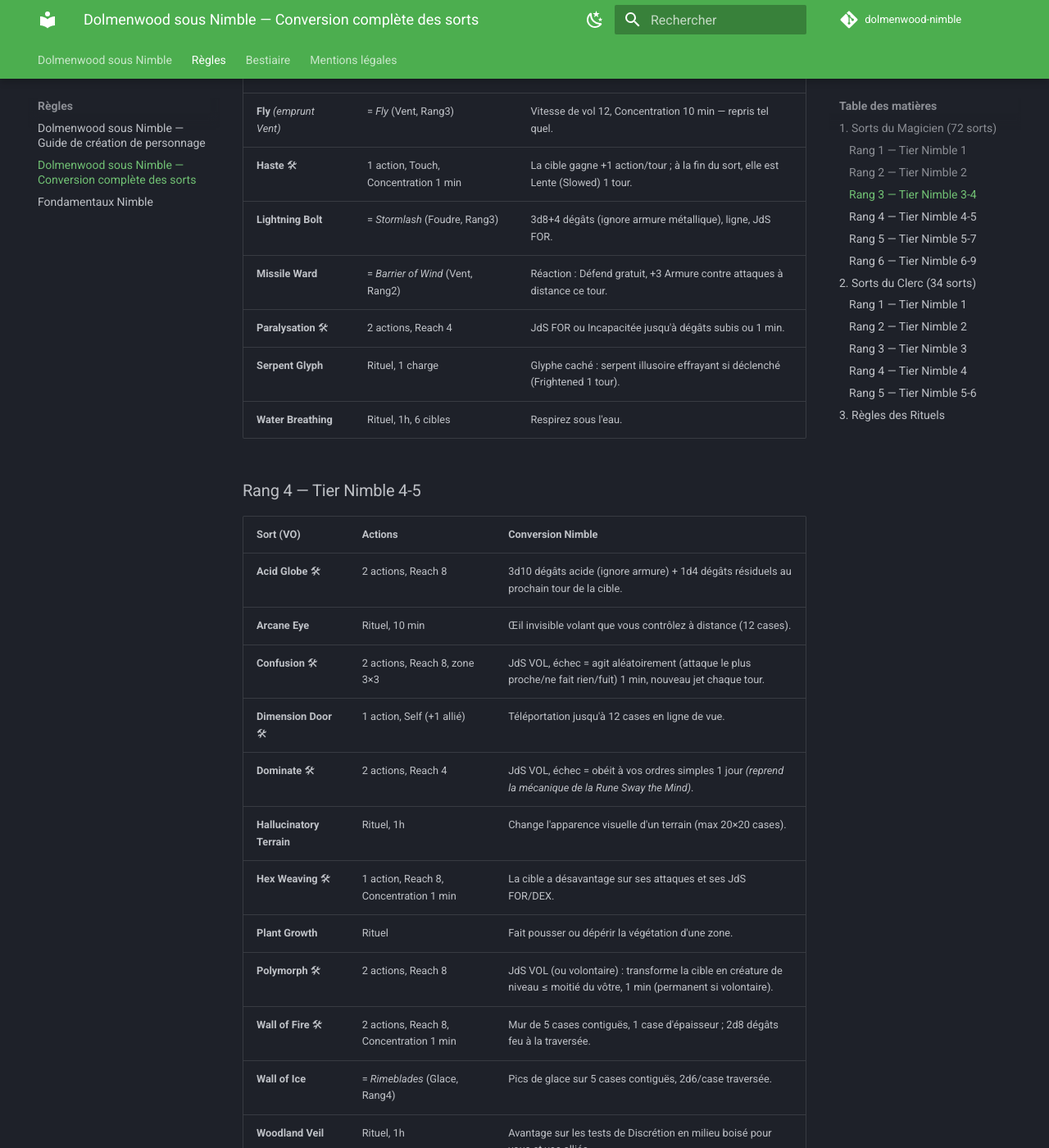
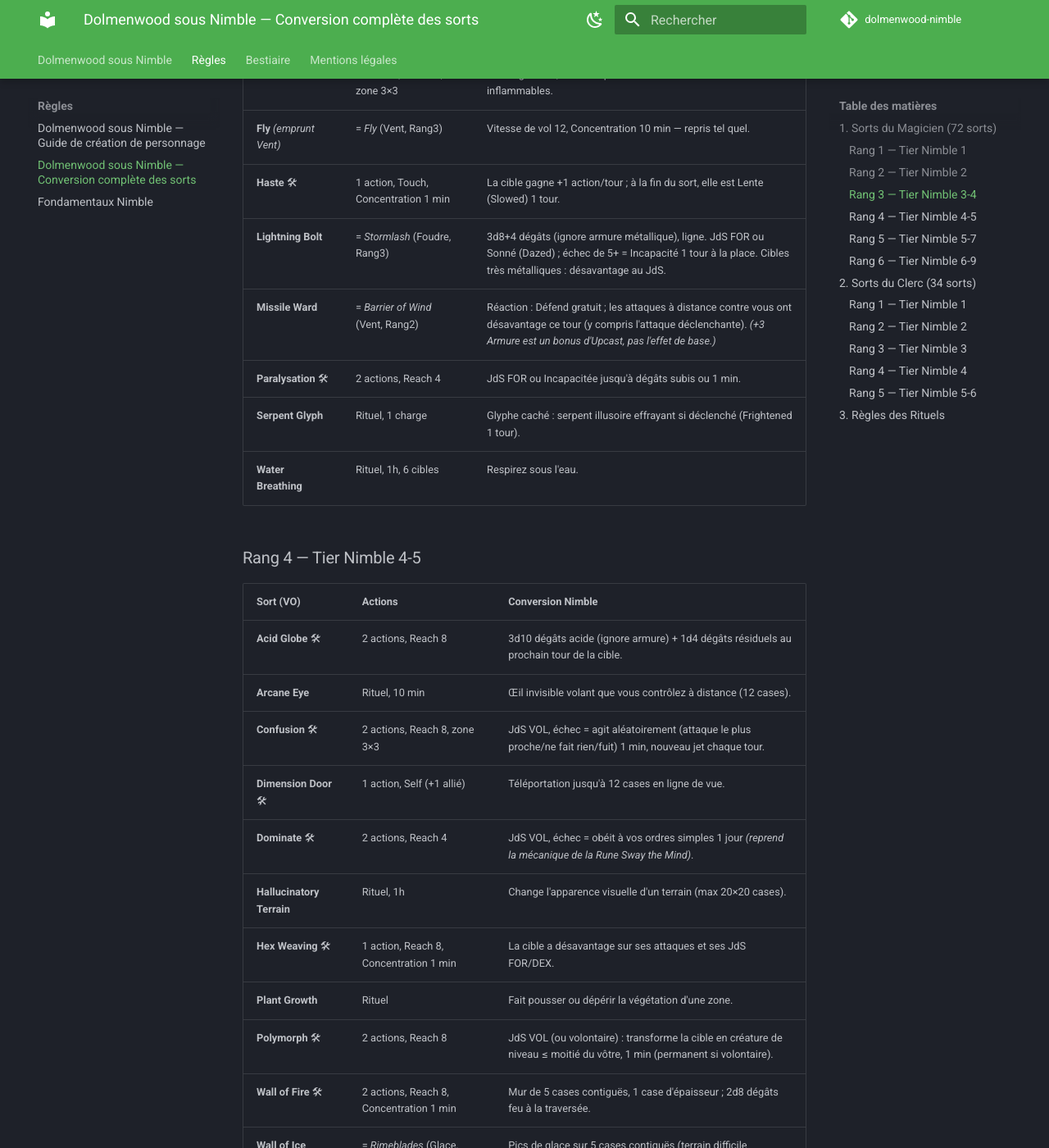
Before and after one commit to fredben78/OSE-nimble, an MkDocs documentation site: the page built from docs/regles/sorts.md, in a window 1280 px wide and 1400 px high, scrolled down 2650 px. Shown: the whole window at 82% size. Built offline with MkDocs 1.6.1 and Material for MkDocs 9.7.7, drawn with Linux system fonts in a browser that asks for light colours; comment, search, counter and statistics services are not loaded; some of the changed text lies outside the part shown.

Commit message:
Corrige 3 sorts "reflavorés" après vérification exhaustive vs CoreRules/GMG
Audit complet du round de vérification précédent : bestiaire (158 fiches,
vérification arithmétique automatisée PV/Armure/Niveau contre la table
Monster Builder — 171/171 blocs cohérents, 0 erreur), création de
personnage (11 affirmations chiffrées classe/Mana — 11/11 exactes),
sorts (13 sorts "= reprise directe d'un sort Nimble" — 3 erreurs réelles
trouvées et corrigées) :

- Firelight/Kindle : le sort n'a pas d'effet d'illumination (illusion
  visuelle OU inflammation d'un objet, rien d'autre)
- Missile Ward/Barrier of Wind : l'effet de base est "désavantage aux
  attaques à distance", pas "+3 Armure" (qui est le bonus d'Upcast)
- Word of Doom/Unspeakable Word : mécanique du JdS corrigée — sur une
  réussite, lanceur ET cible subissent la moitié des dégâts (pas
  seulement la cible en cas d'échec) ; Bloodied/Frightened sont des
  conditions préexistantes qui désavantagent le JdS de la cible, pas
  des effets infligés par le sort

Corrections mineures additionnelles (effets secondaires omis) sur
Lightning Bolt/Stormlash et Wall of Ice/Rimeblades.

Co-Authored-By: Claude Sonnet 5 <noreply@anthropic.com>

```diff
--- a/docs/regles/sorts.md
+++ b/docs/regles/sorts.md
@@ -55,8 +55,8 @@
 | **Fireball** 🛠 | 2 actions, Reach 8, zone 3×3 | 4d6 dégâts feu, JdS DEX pour moitié. Enflamme les surfaces inflammables. |
 | **Fly** *(emprunt Vent)* | = *Fly* (Vent, Rang3) | Vitesse de vol 12, Concentration 10 min — repris tel quel. |
 | **Haste** 🛠 | 1 action, Touch, Concentration 1 min | La cible gagne +1 action/tour ; à la fin du sort, elle est Lente (Slowed) 1 tour. |
-| **Lightning Bolt** | = *Stormlash* (Foudre, Rang3) | 3d8+4 dégâts (ignore armure métallique), ligne, JdS FOR. |
-| **Missile Ward** | = *Barrier of Wind* (Vent, Rang2) | Réaction : Défend gratuit, +3 Armure contre attaques à distance ce tour. |
+| **Lightning Bolt** | = *Stormlash* (Foudre, Rang3) | 3d8+4 dégâts (ignore armure métallique), ligne. JdS FOR ou Sonné (Dazed) ; échec de 5+ = Incapacité 1 tour à la place. Cibles très métalliques : désavantage au JdS. |
+| **Missile Ward** | = *Barrier of Wind* (Vent, Rang2) | Réaction : Défend gratuit ; les attaques à distance contre vous ont désavantage ce tour (y compris l'attaque déclenchante). *(+3 Armure est un bonus d'Upcast, pas l'effet de base.)* |
 | **Paralysation** 🛠 | 2 actions, Reach 4 | JdS FOR ou Incapacitée jusqu'à dégâts subis ou 1 min. |
 | **Serpent Glyph** | Rituel, 1 charge | Glyphe caché : serpent illusoire effrayant si déclenché (Frightened 1 tour). |
 | **Water Breathing** | Rituel, 1h, 6 cibles | Respirez sous l'eau. |
@@ -110,7 +110,7 @@
 | **Petrification** 🛠 | 2 actions, Reach 4 | JdS FOR ou cible Pétrifiée (Incapacitée, immunisée aux dégâts, apparence de statue) jusqu'à dissipation. |
 | **Project Image** 🛠 | Concentration 1h | Projette une image de vous-même, capable de parler/agir, n'importe où déjà visité (illusoire, ne peut interagir physiquement). |
 | **Wave of Force** | ≈ *Eye of the Storm* amplifié (Vent, Rang4) | 6d4+15 dégâts contondants, zone, JdS STR ou repoussé. |
-| **Word of Doom** | = *Unspeakable Word* (Nécrotique, Rang6) | d66 dégâts (pas de miss/crit), JdS INT ou dégâts pleins + Bloodied/Frightened — match quasi-parfait, repris tel quel. |
+| **Word of Doom** | = *Unspeakable Word* (Nécrotique, Rang6) | d66 dégâts (avantage, ignore armure, ne rate/critique jamais), Reach 8. JdS INT : réussite = lanceur ET cible subissent moitié dégâts chacun ; échec = cible seule subit les dégâts pleins. Désavantage au JdS si la cible est déjà Ensanglantée/Effrayée (pas des effets infligés par le sort). |
 
 ---
 
```
Also changed, not shown: other parts of docs/regles/sorts.md (+2 -2 lines).
